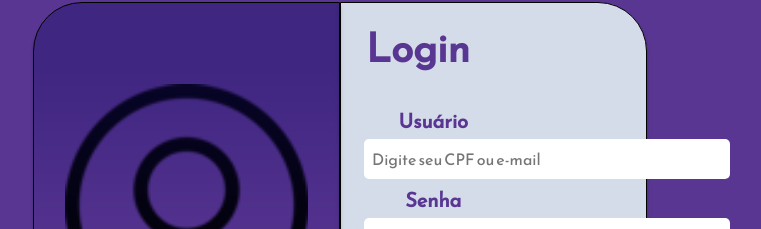
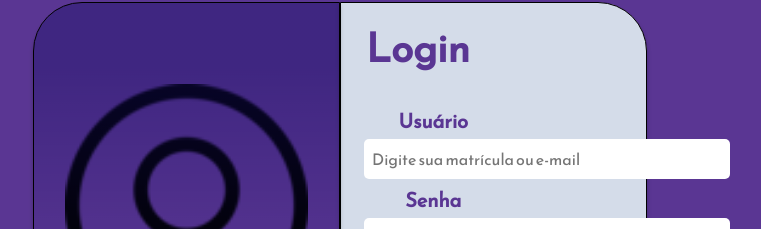
Before and after one commit to JT4v4res/PDS-Grupo5, a React (Create React App) app in the folder magicasper/: page /Login in a window 1280 px wide. Shown: the part 256-485 px from the top of the page, without its empty margins (300-1061 px from the left). Built offline with nearby package versions, Linux system fonts and the light colour scheme; no server answers.

Commit message:
removed cpf from login input placeholder

```diff
--- a/magicasper/src/pages/Login/index.js
+++ b/magicasper/src/pages/Login/index.js
@@ -61,7 +61,7 @@ export default function Login(){
                   id="username"
                   value={username}
                   onChange={handleUsernameChange}
-                  placeholder='Digite seu CPF ou e-mail'
+                  placeholder='Digite sua matrícula ou e-mail'
                   style={{ color: 'black' }}
                 />
               </div>
```
